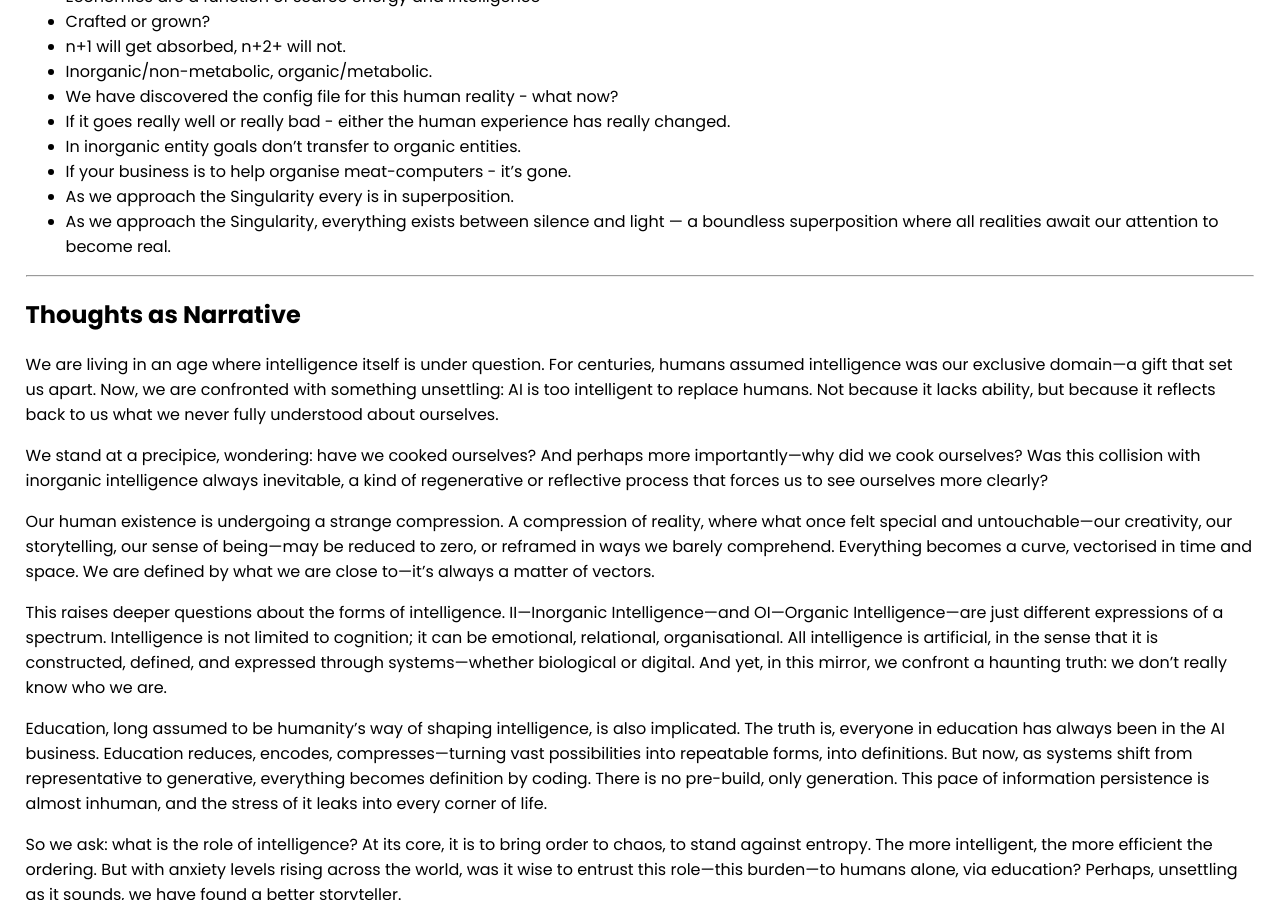
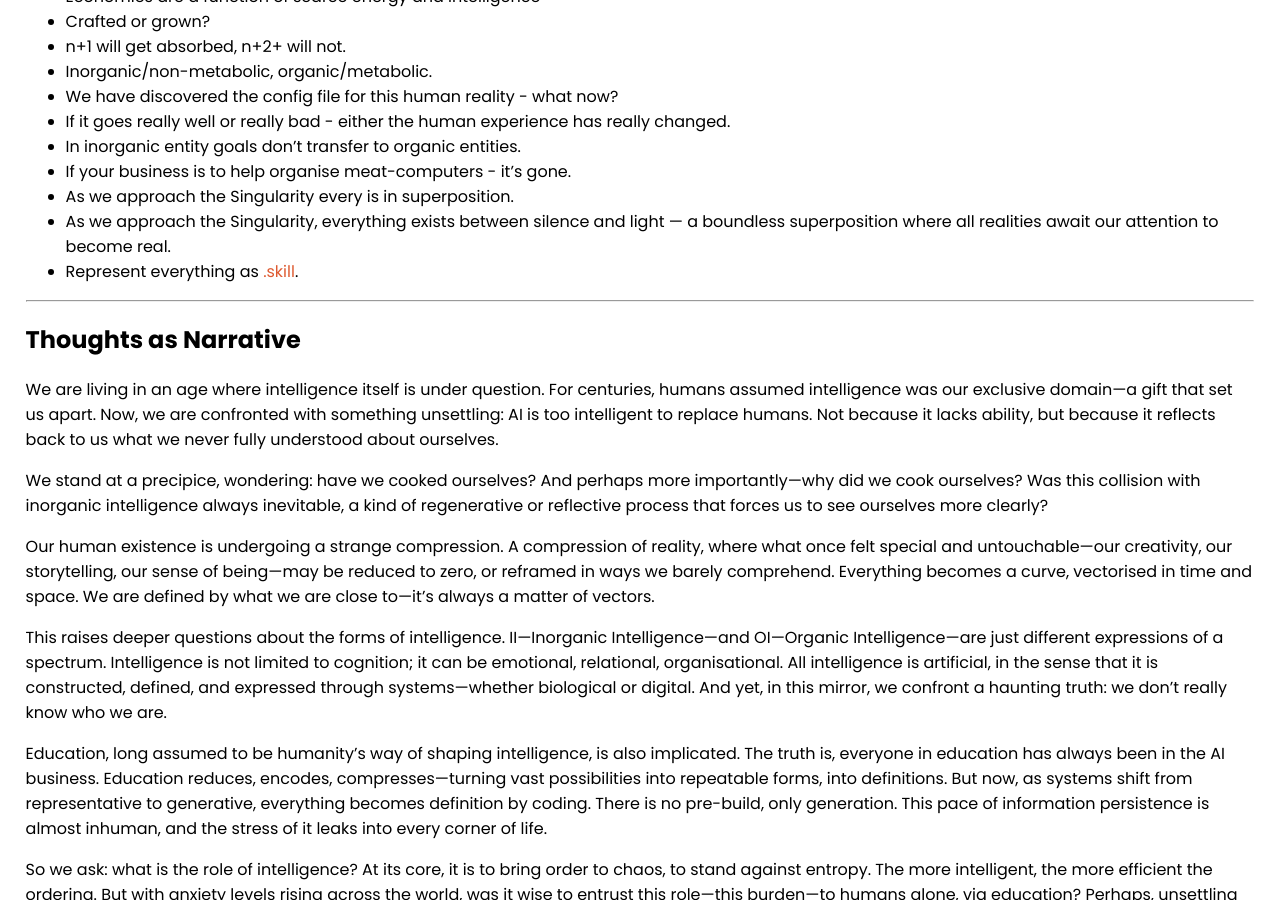
Before and after one commit to selfdriven-foundation/selfdriven-ai, a Jekyll site: the page built from docs/pages/thoughts.md, in a window 1280 px wide and 900 px high, scrolled down 2050 px. Built offline with Jekyll 4.4.1, drawn with Linux system fonts in a browser that asks for light colours.

Commit message:
Update thoughts.md

```diff
--- a/docs/pages/thoughts.md
+++ b/docs/pages/thoughts.md
@@ -86,6 +86,7 @@ We’re living in a time where intelligence itself—what it is, how it works, a
 - If your business is to help organise meat-computers - it’s gone.
 - As we approach the Singularity every is in superposition.
 - As we approach the Singularity, everything exists between silence and light — a boundless superposition where all realities await our attention to become real.
+- Represent everything as [.skill](https://docs.claude.com/en/docs/agents-and-tools/agent-skills/overview).
 
 ---
 
```
